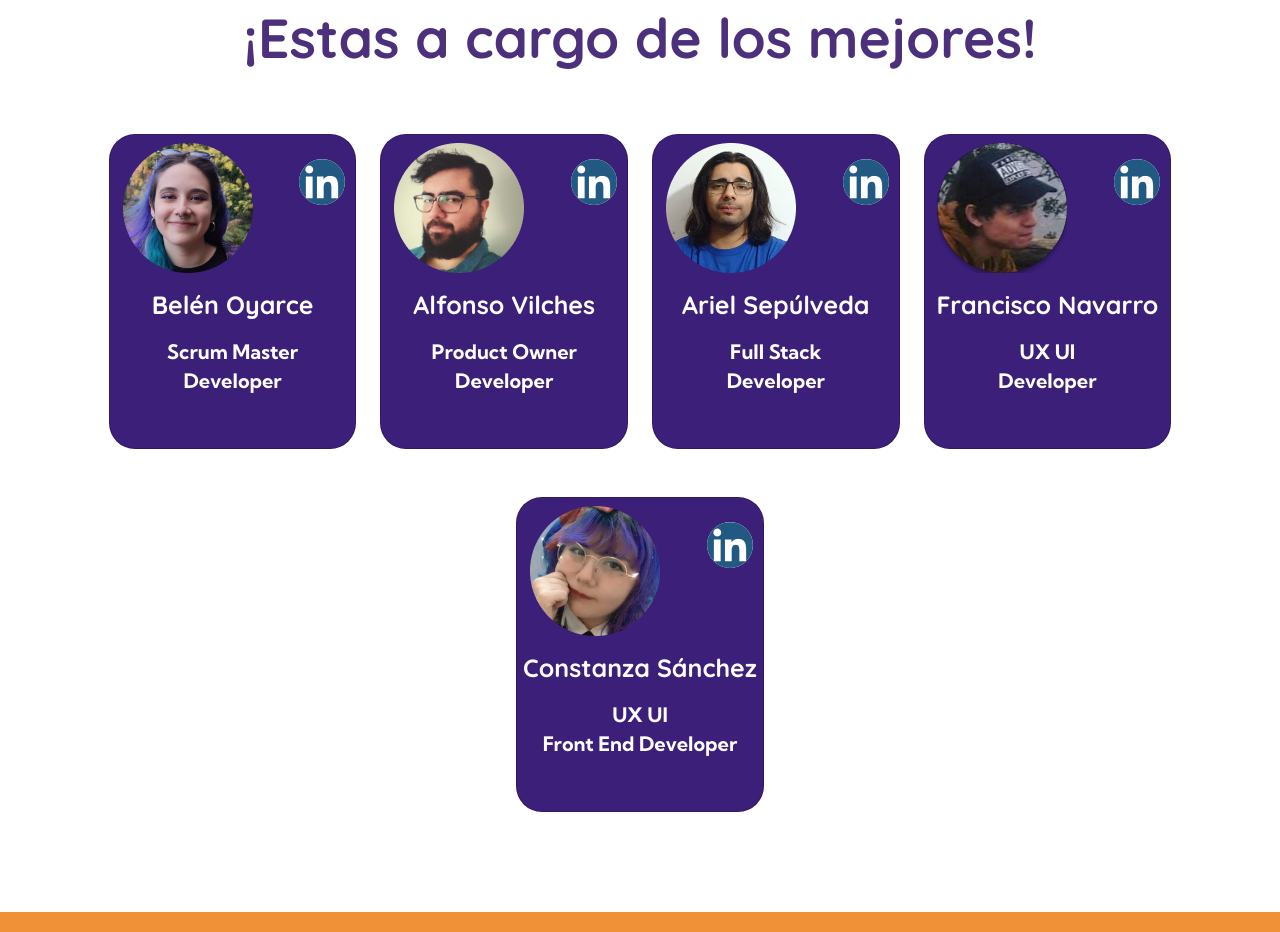
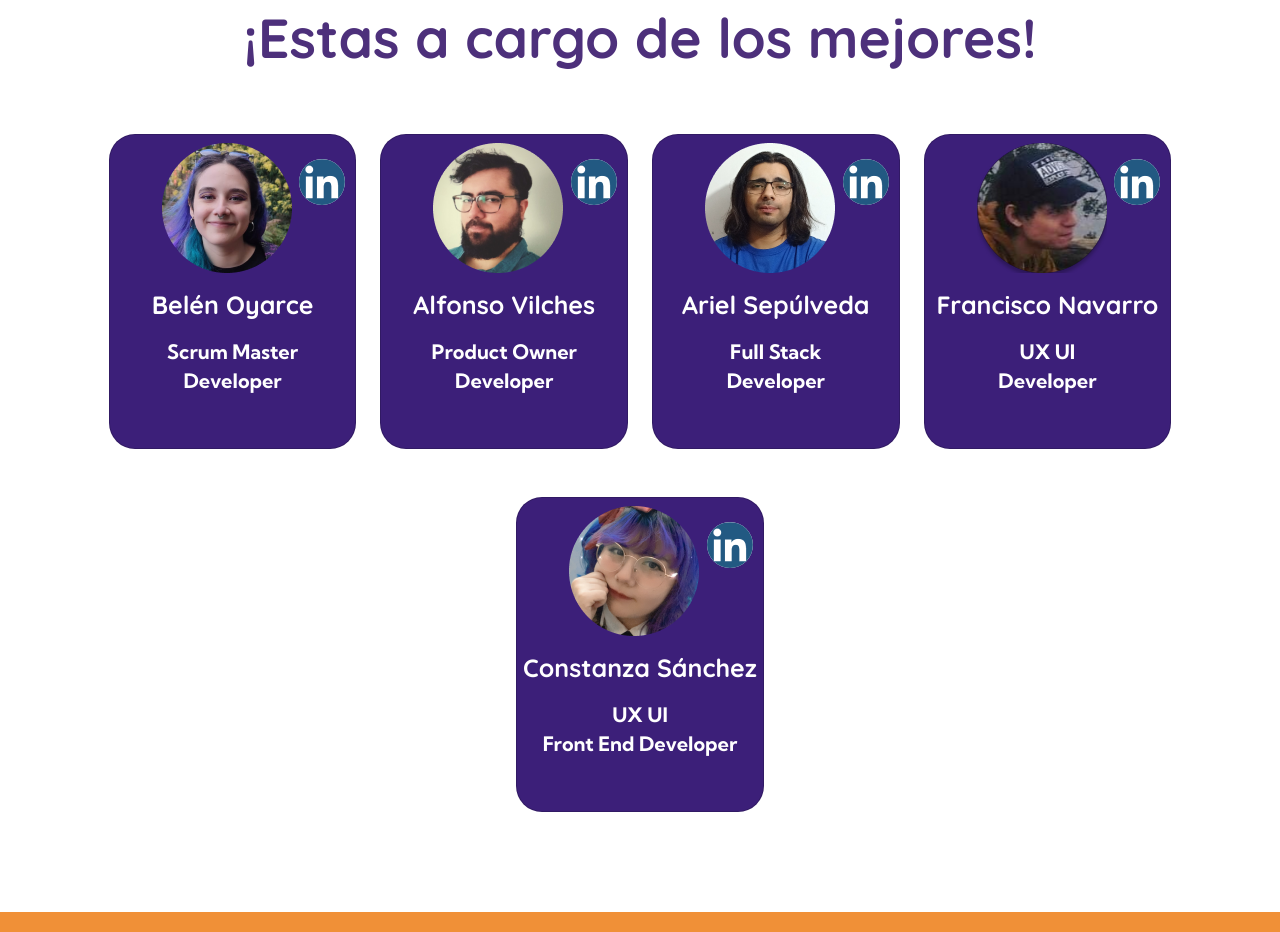
Before and after one commit to a-sepulveda-r/proyecto-reservas-keepe, a React (Create React App) app: page / in a window 1280 px wide. Shown: the part 1660-2592 px from the top of the page. Built offline with nearby package versions, Linux system fonts and the light colour scheme; no server answers.

Commit message:
centrada foto de quienes somos y ajustado texto

```diff
--- a/src/Assets/css/styleCardPersonal.css
+++ b/src/Assets/css/styleCardPersonal.css
@@ -7,6 +7,10 @@
 }
 .bg-linkedin {
   background-color: white;
+}
+
+.centrado-medio{
+  padding-left: 4rem;
 }
 
 .foto-linkedin {
--- a/src/components/CardPersonal.jsx
+++ b/src/components/CardPersonal.jsx
@@ -17,7 +17,7 @@ const CardPersonalComponent = () => {
       <div class="col-lg-2 col-xs-4 col-medidas mb-5">
         <div class="card mx-auto my-5 bg-card border-color">
           <div class="row">
-            <div className="col-8">
+            <div className="centrado-medio col-8">
               <img className="foto-linkedin"
                 src={beli}
                 alt="Foto del rostro de la persona 1"
@@ -46,7 +46,7 @@ const CardPersonalComponent = () => {
       <div class="col-lg-2 col-xs-4 col-medidas mb-5">
         <div class="card mx-auto my-5 bg-card ">
           <div class="row">
-            <div className="col-8">
+            <div className="centrado-medio col-8">
               <img className="foto-linkedin"
                 src={alfo}
                 alt="Foto del rostro de la persona 1"
@@ -75,7 +75,7 @@ const CardPersonalComponent = () => {
       <div class="col-lg-2 col-xs-4 col-medidas mb-5">
         <div class="card mx-auto my-5 bg-card ">
           <div class="row">
-            <div className="col-8">
+            <div className="centrado-medio col-8">
               <img className="foto-linkedin"
                 src={ari}
                 alt="Foto del rostro de la persona 1"
@@ -112,7 +112,7 @@ const CardPersonalComponent = () => {
       <div class="col-lg-2 col-xs-4 col-medidas mb-5">
         <div class="card mx-auto my-5 bg-card ">
           <div class="row">
-            <div className="col-8">
+            <div className="centrado-medio col-8">
               <img className="foto-linkedin"
                 src={fran}
                 alt="Foto del rostro de la persona 1"
@@ -146,7 +146,7 @@ const CardPersonalComponent = () => {
       <div class="col-lg-2 col-xs-4 col-medidas mb-5">
         <div class="card mx-auto my-5 bg-card ">
           <div class="row">
-            <div className="col-8">
+            <div className="centrado-medio col-8">
               <img className="foto-linkedin"
                 src={cono}
                 alt="Foto del rostro de la persona 1"
```
